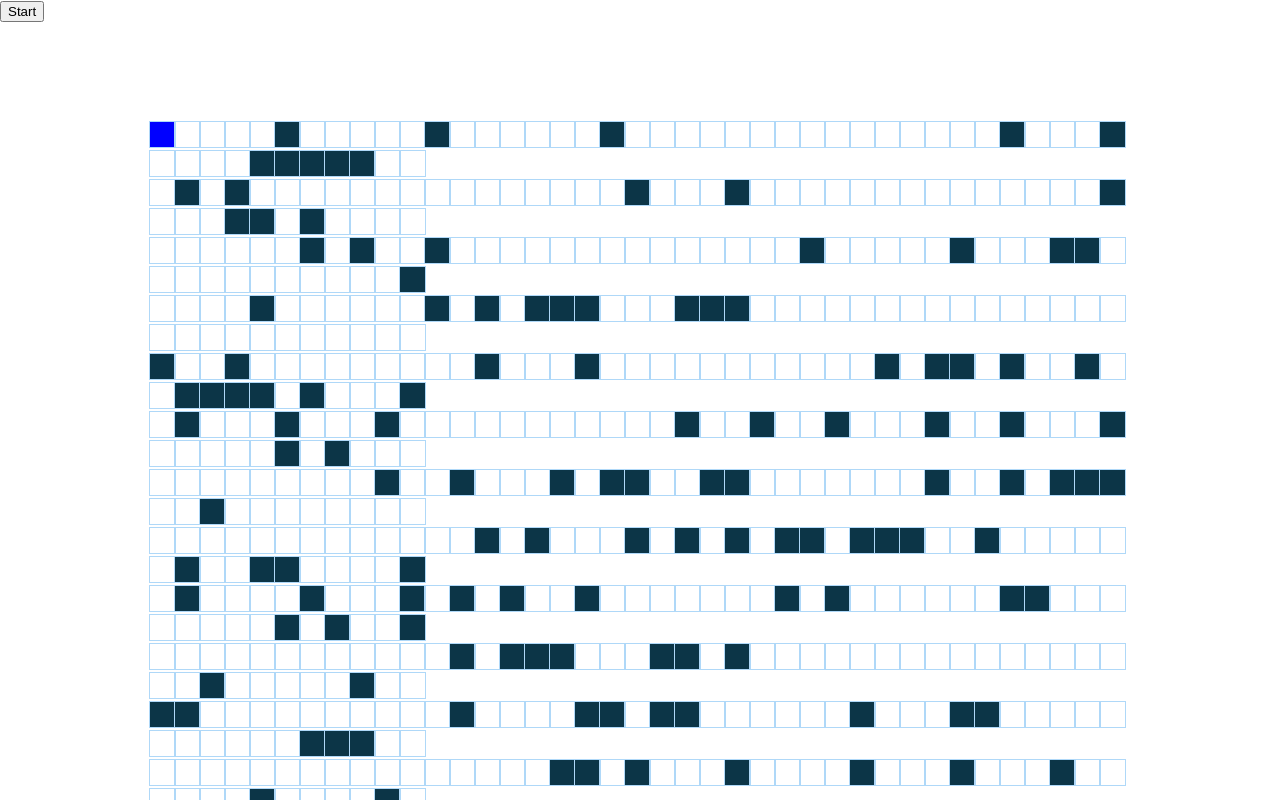
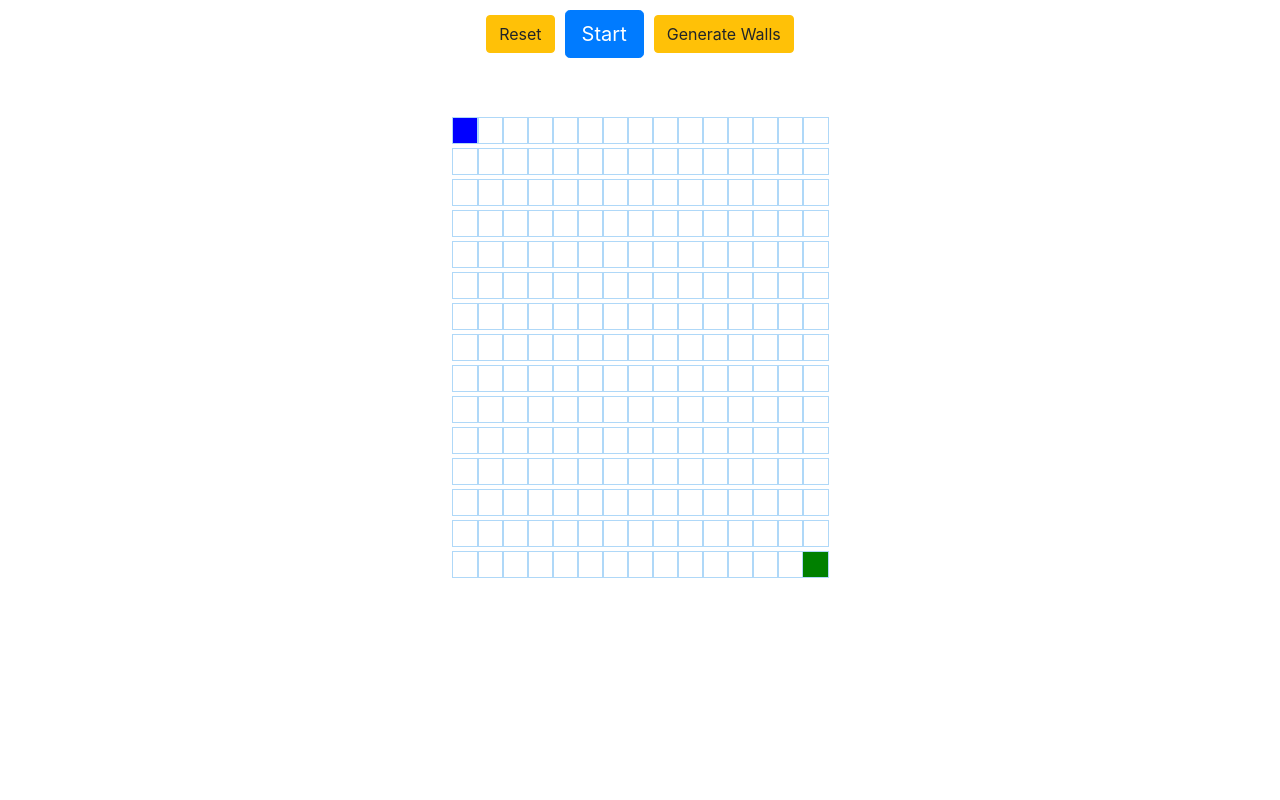
Before and after one commit to borsym/Algorithms-illustration, a React (Create React App) app in the folder algorithms/: page / in a window 1280 px wide. Shown: the top 800 px of the page. Built offline with nearby package versions, Linux system fonts and the light colour scheme.

Commit message:
Generating walls

```diff
--- a/algorithms/package.json
+++ b/algorithms/package.json
@@ -6,7 +6,9 @@
     "@testing-library/jest-dom": "^5.11.8",
     "@testing-library/react": "^11.2.3",
     "@testing-library/user-event": "^12.6.0",
+    "bootstrap": "^4.5.3",
     "react": "^17.0.1",
+    "react-bootstrap": "^1.4.3",
     "react-dom": "^17.0.1",
     "react-scripts": "4.0.1",
     "web-vitals": "^0.2.4"
--- a/algorithms/src/Algorithms/Algorithms.css
+++ b/algorithms/src/Algorithms/Algorithms.css
@@ -1,3 +1,6 @@
 .grid {
-  margin: 100px 150px;
+  margin: 50px 0px;
 }
+.button-move {
+  margin: 10px 10px;
+}
--- a/algorithms/src/Algorithms/Algorithms.jsx
+++ b/algorithms/src/Algorithms/Algorithms.jsx
@@ -2,9 +2,10 @@ import React, { Component } from "react";
 import "./Algorithms.css";
 import Node from "./Node";
 import Astar from "./Algorithms-implement/Astar";
+import "bootstrap/dist/css/bootstrap.css";
 
 const ROWS_NUMBER = 15;
-const COLMS_NUMBER = 50;
+const COLMS_NUMBER = 15;
 
 const NODE_START_X = 0;
 const NODE_START_Y = 0;
@@ -18,20 +19,6 @@ class Algorithms extends Component {
     visitedNodes: [],
   };
 
-  //miutan minden lerendelodik meghivodik automatikus a metodus a react altal
-  //After all the elemnts of the page is rendered, this method is called
-  //componentDidMount() {
-  //  const grid = [];
-  //  for (let i = 0; i < ROWS_NUMBER; i++) {
-  //    const currentRow = [];
-  //    for (let j = 0; j < COLMS_NUMBER; j++) {
-  //      currentRow.push({ i, j });
-  //    }
-  //    grid.push(currentRow);
-  //  }
-  //
-  //  this.setState({ grid });
-  //}
   componentDidMount() {
     this.initializeGrid();
   }
@@ -44,9 +31,35 @@ class Algorithms extends Component {
         grid[i][j] = new Spot(i, j);
       }
     }
-    addNeighbours(grid);
+
     this.setState({ grid });
 
+    addNeighbours(grid);
+    const startNode = grid[NODE_START_X][NODE_START_Y];
+    const endNode = grid[NODE_END_X][NODE_END_Y];
+    let path = Astar(startNode, endNode);
+    this.setState({ path: path.path, visitedNodes: path.visitedNodes });
+  };
+
+  GenerateWalls = () => {
+    const grid = this.state.grid;
+    for (let i = 0; i < ROWS_NUMBER; i++) {
+      for (let j = 0; j < COLMS_NUMBER; j++) {
+        if (Math.random(1) < 0.2 && !grid[i][j].isStart && !grid[i][j].isEnd)
+          grid[i][j].isWall = true;
+      }
+    }
+    this.setState({ grid });
+    this.makePath();
+  };
+
+  ResetTable = () => {
+    console.log("reset");
+  };
+
+  makePath = () => {
+    const grid = this.state.grid;
+    addNeighbours(grid);
     const startNode = grid[NODE_START_X][NODE_START_Y];
     const endNode = grid[NODE_END_X][NODE_END_Y];
     let path = Astar(startNode, endNode);
@@ -56,10 +69,12 @@ class Algorithms extends Component {
   VisualizePath = () => {
     for (let i = 0; i <= this.state.visitedNodes.length; i++) {
       if (i === this.state.visitedNodes.length) {
+        console.log("Itt vagyok az elsoben");
         setTimeout(() => {
           visualizeShortestPath(this.state.path);
         }, 20 * i);
       } else {
+        console.log("Itt vagyok a masodikban");
         setTimeout(() => {
           const node = this.state.visitedNodes[i];
           document.getElementById(`node-${node.x}-${node.y}`).className =
@@ -70,13 +85,30 @@ class Algorithms extends Component {
   };
 
   render() {
-    //console.log(this.state.path);
     const { grid } = this.state;
-    //console.log(grid);
-    //console.log(grid);
     return (
-      <div>
-        <button onClick={this.VisualizePath}>Start</button>
+      <div className="container">
+        <div className="row">
+          <div className="col text-center ">
+            <button
+              className="btn btn-warning btn-md"
+              onClick={this.ResetTable}
+            >
+              Reset
+            </button>
+            <button
+              onClick={this.VisualizePath}
+              className="btn btn-primary btn-lg button-move"
+            >
+              Start
+            </button>
+            <button
+              onClick={this.GenerateWalls}
+              className="btn btn-warning btn-md "
+            >
+              Generate Walls
+            </button>
+
             <div className="grid">
               {grid.map((row, rowIndex) => {
                 return (
@@ -97,6 +129,8 @@ class Algorithms extends Component {
                   </div>
                 );
               })}
+            </div>
+          </div>
         </div>
       </div>
     );
@@ -129,9 +163,7 @@ function Spot(i, j) {
   this.isStart = this.x === NODE_START_X && this.y === NODE_START_Y;
   this.isEnd = this.x === NODE_END_X && this.y === NODE_END_Y;
   this.isWall = false;
-  if (Math.random(1) < 0.2 && !this.isStart && !this.isEnd) {
-    this.isWall = true;
-  }
+  //if (Math.random(1) < 0.2 && !this.isStart && !this.isEnd) this.isWall = true;
   this.f = 0;
   this.g = 0;
   this.h = 0;
```
Also changed, not shown: 2 other files (tests, documents, lock files or other folders). Lines whose indentation alone changed are shown as unchanged.
